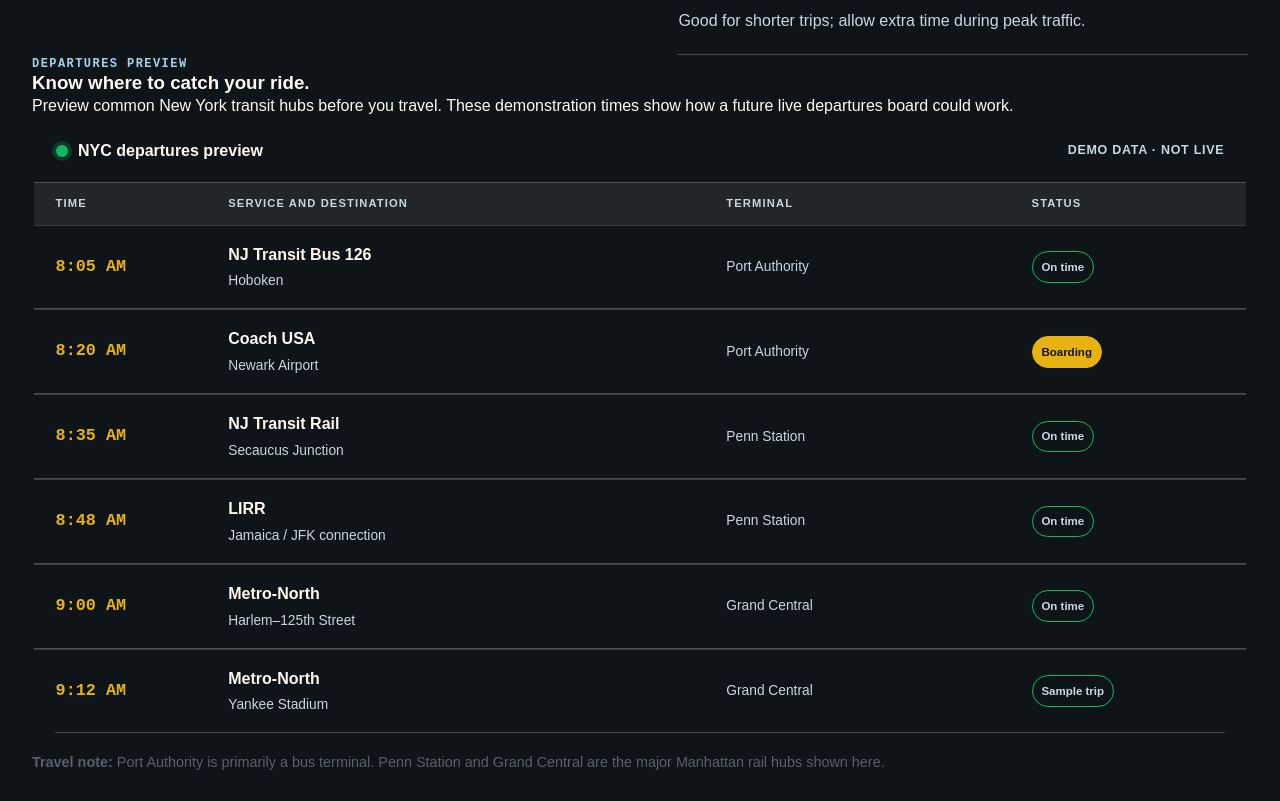
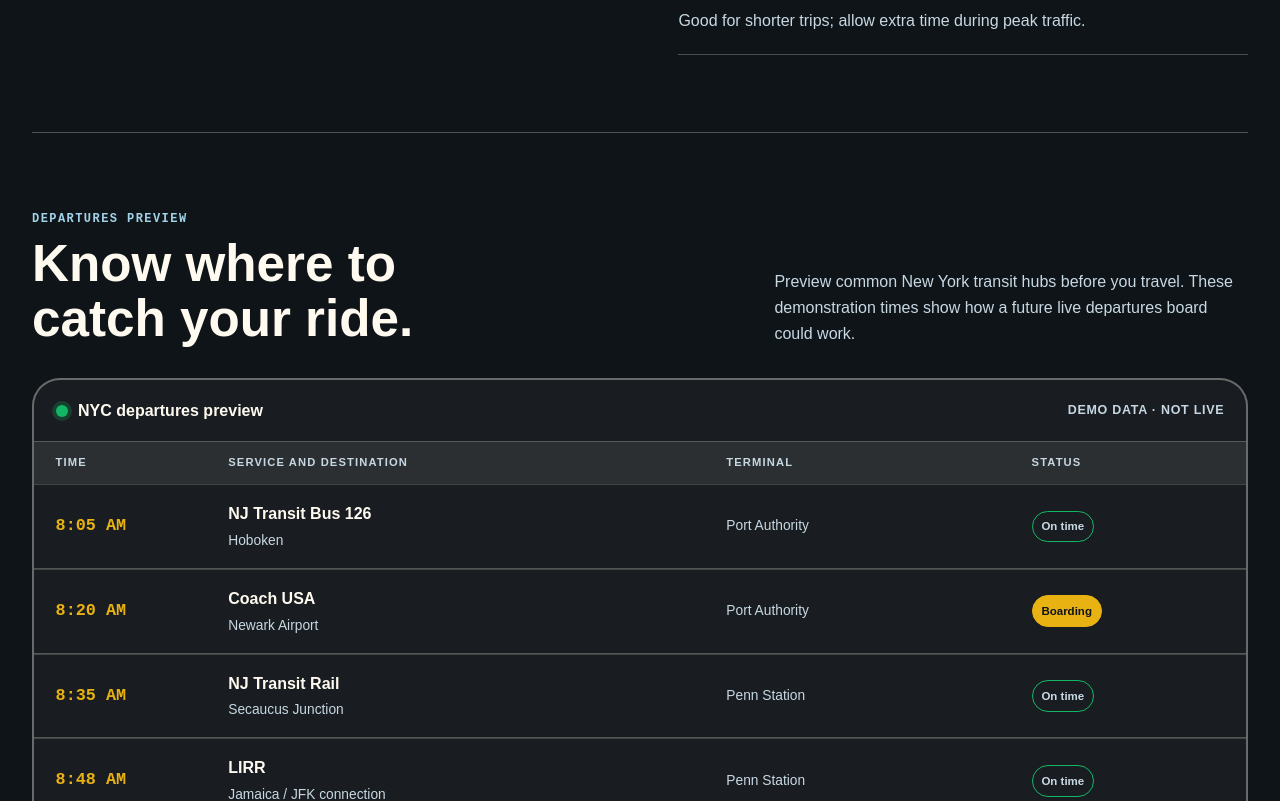
Before and after one commit to SparkCitySTEAMConvention/STEAMCon, a React (Vite) app in the folder frontend/: page /travel in a window 1280 px wide. Shown: the part 2669-3470 px from the top of the page. Built offline with nearby package versions, Linux system fonts and the light colour scheme.

Commit message:
Unify transit section styling

```diff
--- a/frontend/src/pages/TravelInfoPage.css
+++ b/frontend/src/pages/TravelInfoPage.css
@@ -110,3 +110,11 @@
   .departures-list time, .departures-list li > div, .terminal-label { grid-column: 1; }
   .departure-status { grid-column: 2; grid-row: 1; }
 }
+
+.transit-departures { padding-top: clamp(3rem, 6vw, 5rem); margin-top: clamp(3rem, 6vw, 5rem); border-top: 1px solid color-mix(in srgb, var(--color-paper) 28%, transparent); }
+.transit-departures-heading { display: grid; grid-template-columns: 1.2fr 0.8fr; gap: 2rem; align-items: end; margin-bottom: 2rem; }
+.transit-departures-heading h3 { margin-top: 0.5rem; color: var(--color-paper); font-size: clamp(2rem, 4vw, 3.8rem); }
+.transit-departures-heading > p { color: var(--color-border); }
+.travel-guide-transit .departures-board { border-color: color-mix(in srgb, var(--color-paper) 35%, transparent); background: color-mix(in srgb, var(--color-paper) 4%, var(--color-ink)); }
+.travel-guide-transit .departures-note { color: var(--color-border); }
+@media (max-width: 850px) { .transit-departures-heading { grid-template-columns: 1fr; } }
```
